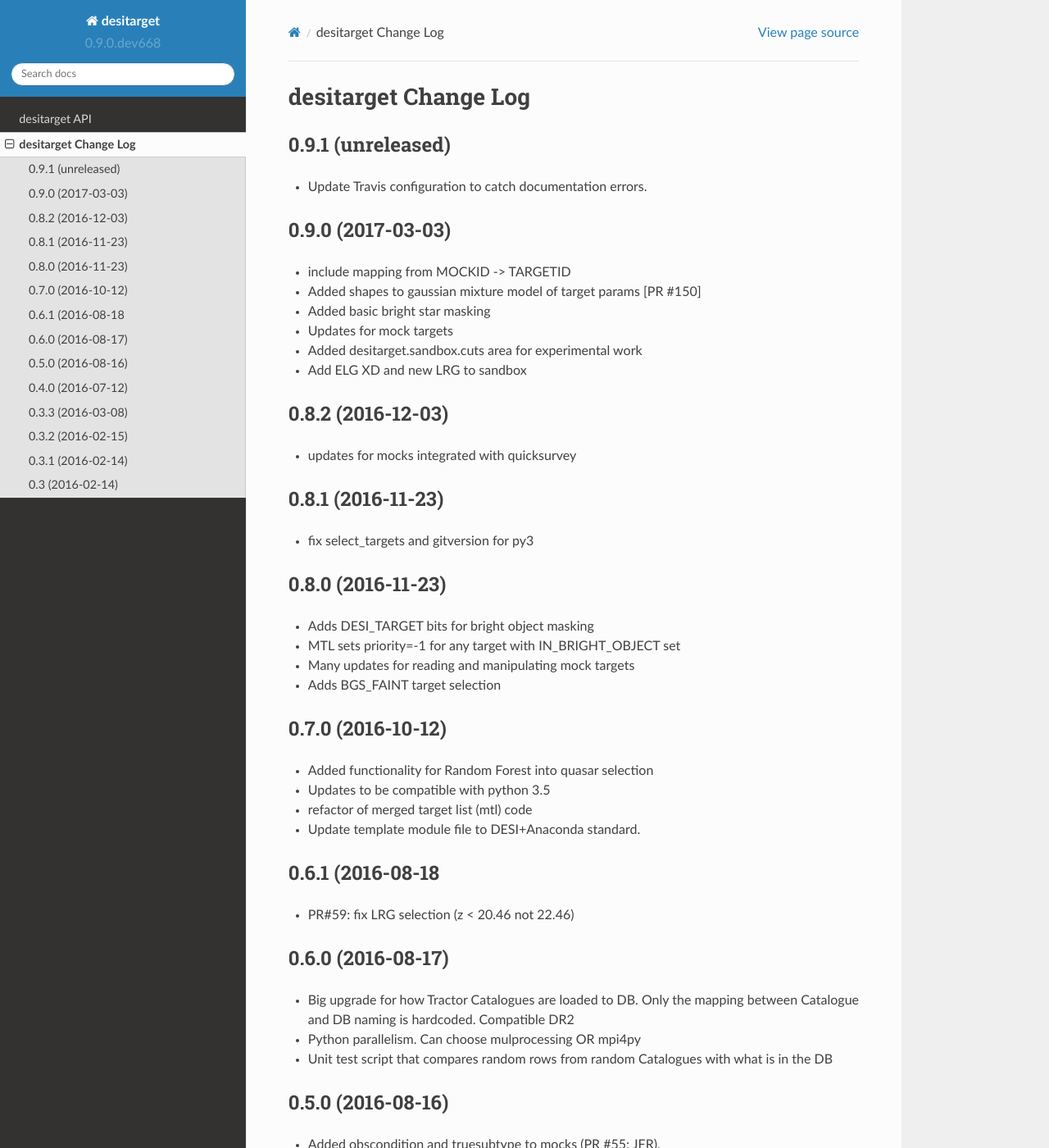
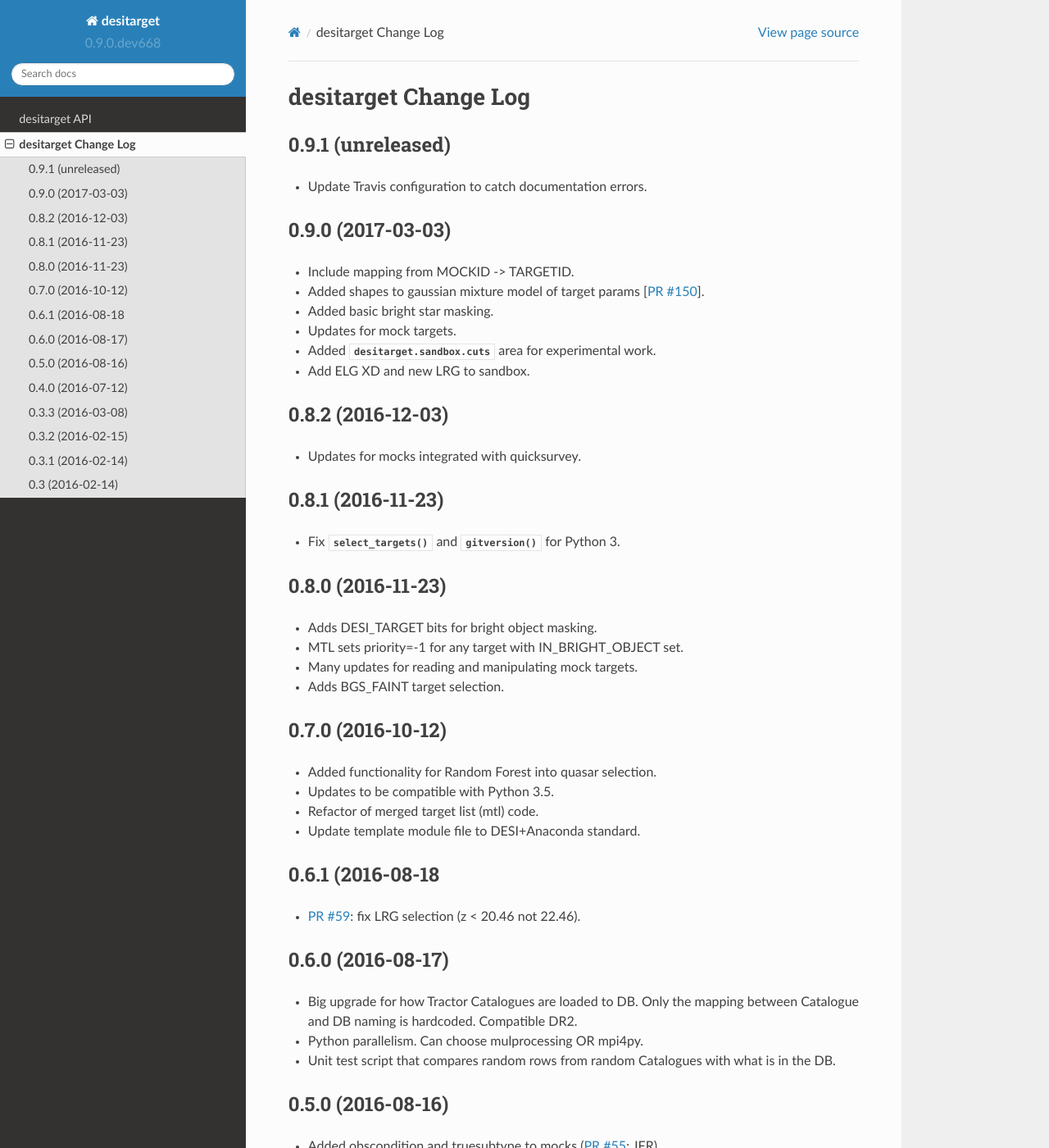
Before and after one commit to desihub/desitarget, a Sphinx documentation site: the page built from doc/changes.rst, in a window 1280 px wide and 1400 px high. Shown: the whole window at 82% size. Built offline with Sphinx 7.4.7 and the Read the Docs theme 2.0.0, drawn with Linux system fonts in a browser that asks for light colours; some of the changed lines change nothing that is shown; some of the changed text lies outside the part shown.

Commit message:
clean up change log

```diff
--- a/doc/changes.rst
+++ b/doc/changes.rst
@@ -10,62 +10,69 @@ desitarget Change Log
 0.9.0 (2017-03-03)
 ------------------
 
-* include mapping from MOCKID -> TARGETID
-* Added shapes to gaussian mixture model of target params [PR #150]
-* Added basic bright star masking
-* Updates for mock targets
-* Added desitarget.sandbox.cuts area for experimental work
-* Add ELG XD and new LRG to sandbox
+* Include mapping from MOCKID -> TARGETID.
+* Added shapes to gaussian mixture model of target params [`PR #150`_].
+* Added basic bright star masking.
+* Updates for mock targets.
+* Added :mod:`desitarget.sandbox.cuts` area for experimental work.
+* Add ELG XD and new LRG to sandbox.
+
+.. _`PR #150`: https://github.com/desihub/desitarget/pull/150
 
 0.8.2 (2016-12-03)
 ------------------
 
-* updates for mocks integrated with quicksurvey
+* Updates for mocks integrated with quicksurvey.
 
 0.8.1 (2016-11-23)
 ------------------
 
-* fix select_targets and gitversion for py3
+* Fix :func:`~desitarget.cuts.select_targets` and :func:`~desitarget.gitversion` for Python 3.
 
 0.8.0 (2016-11-23)
 ------------------
 
-* Adds DESI_TARGET bits for bright object masking
-* MTL sets priority=-1 for any target with IN_BRIGHT_OBJECT set
-* Many updates for reading and manipulating mock targets
-* Adds BGS_FAINT target selection
+* Adds DESI_TARGET bits for bright object masking.
+* MTL sets priority=-1 for any target with IN_BRIGHT_OBJECT set.
+* Many updates for reading and manipulating mock targets.
+* Adds BGS_FAINT target selection.
 
 0.7.0 (2016-10-12)
 ------------------
 
-* Added functionality for Random Forest into quasar selection
-* Updates to be compatible with python 3.5
-* refactor of merged target list (mtl) code
+* Added functionality for Random Forest into quasar selection.
+* Updates to be compatible with Python 3.5.
+* Refactor of merged target list (mtl) code.
 * Update template module file to DESI+Anaconda standard.
 
 0.6.1 (2016-08-18
 ------------------
 
-* PR#59: fix LRG selection (z < 20.46 not 22.46)
+* `PR #59`_: fix LRG selection (z < 20.46 not 22.46).
+
+.. _`PR #59`: https://github.com/desihub/desitarget/pull/59
 
 0.6.0 (2016-08-17)
 ------------------
 
 * Big upgrade for how Tractor Catalogues are loaded to DB. Only the mapping
-  between Catalogue and DB naming is hardcoded. Compatible DR2
-* Python parallelism. Can choose mulprocessing OR mpi4py
+  between Catalogue and DB naming is hardcoded. Compatible DR2.
+* Python parallelism. Can choose mulprocessing OR mpi4py.
 * Unit test script that compares random rows from random Catalogues with
-  what is in the DB
+  what is in the DB.
 
 0.5.0 (2016-08-16)
 ------------------
 
-* Added obscondition and truesubtype to mocks (PR #55; JFR).
+* Added obscondition and truesubtype to mocks (`PR #55`_; JFR).
 * refactored cut functions to take all fluxes so that they have same call
-  signature (PR #56; JM).
-* Move data into Python package to aid pip installs (PR #47; BAW).
+  signature (`PR #56`_; JM).
+* Move data into Python package to aid pip installs (`PR #47`_; BAW).
 * Support for Travis, Coveralls and ReadTheDocs (BAW).
 
+.. _`PR #47`: https://github.com/desihub/desitarget/pull/47
+.. _`PR #55`: https://github.com/desihub/desitarget/pull/55
+.. _`PR #56`: https://github.com/desihub/desitarget/pull/56
 
 0.4.0 (2016-07-12)
 ------------------
```
